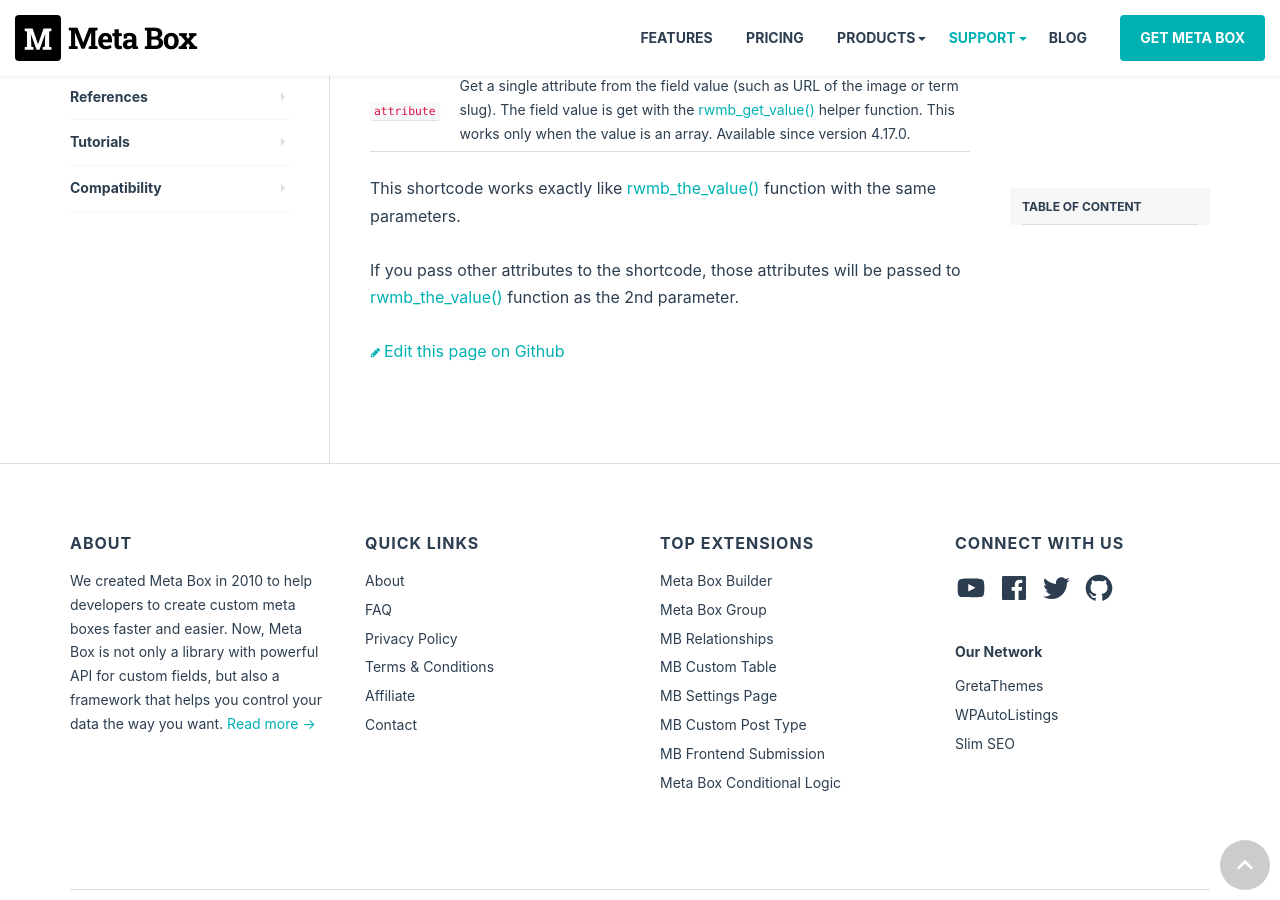
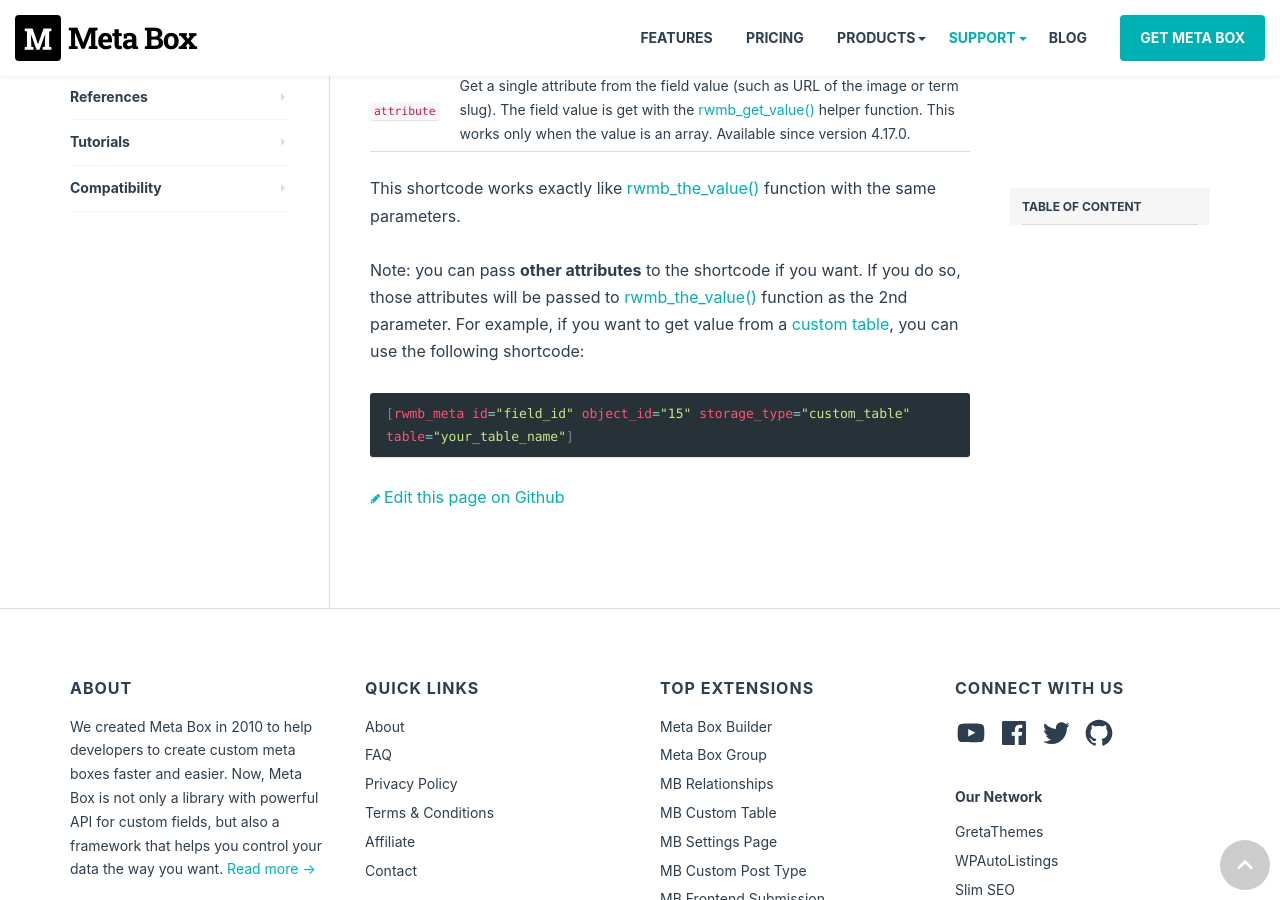
Before and after one commit to wpmetabox/docs, a Jekyll site: the page built from _docs/shortcode.md, in a window 1280 px wide and 900 px high, scrolled down 668 px. Built offline with Jekyll 4.4.1, drawn with Linux system fonts in a browser that asks for light colours; comment, search, counter and statistics services are not loaded.

Commit message:
Update shortcode.md

````diff
--- a/_docs/shortcode.md
+++ b/_docs/shortcode.md
@@ -20,4 +20,8 @@
 
 This shortcode works exactly like [rwmb_the_value()](/rwmb-the-value/) function with the same parameters.
 
-If you pass other attributes to the shortcode, those attributes will be passed to [rwmb_the_value()](/rwmb-the-value/) function as the 2nd parameter.
+Note: you can pass **other attributes** to the shortcode if you want. If you do so, those attributes will be passed to [rwmb_the_value()](/rwmb-the-value/) function as the 2nd parameter. For example, if you want to get value from a [custom table](https://metabox.io/plugins/mb-custom-table/), you can use the following shortcode:
+
+```php
+[rwmb_meta id="field_id" object_id="15" storage_type="custom_table" table="your_table_name"]
+```
````
